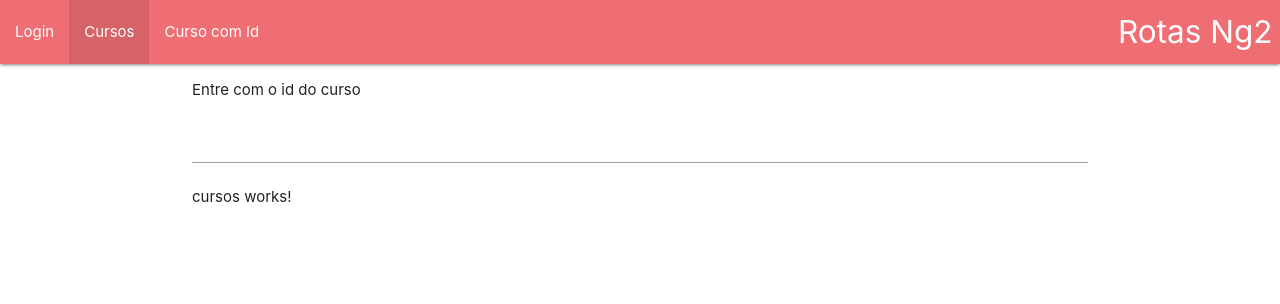
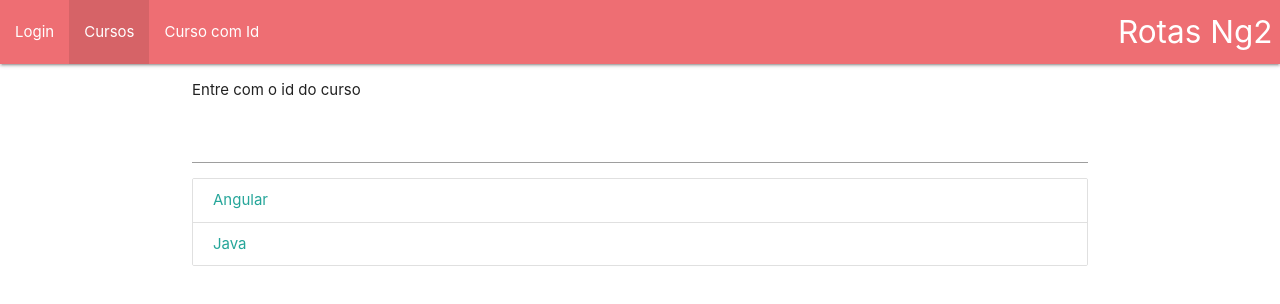
Before and after one commit to roneison85/curso-angular-rotas, an Angular app: page /cursos in a window 1280 px wide. Shown: the top 304 px of the page. Built offline with nearby package versions, Linux system fonts and the light colour scheme.

Commit message:
Rotas imperativas: Redirecionamento via codigo

```diff
--- a/src/app/app.routing.ts
+++ b/src/app/app.routing.ts
@@ -5,11 +5,13 @@
 import { HomeComponent } from './home/home.component';
 import { CursosComponent } from './cursos/cursos.component';
 import { LoginComponent } from './login/login.component';
+import { CursoNaoEncontradoComponent } from './curso-nao-encontrado/curso-nao-encontrado.component';
 
 const APP_ROUTES: Routes = [
     { path: 'cursos', component: CursosComponent },
     { path: 'curso/:id', component: CursoDetalheComponent },
     { path: 'login', component: LoginComponent },
+    { path: 'naoEncontrado', component: CursoNaoEncontradoComponent },
     { path: '', component: HomeComponent }
 ];
 
--- a/src/app/curso-detalhe/curso-detalhe.component.html
+++ b/src/app/curso-detalhe/curso-detalhe.component.html
@@ -1,3 +1,5 @@
 <p>
   Id: {{ id }}
 </p>
+
+<p>Curso: {{ curso?.nome }}</p>
--- a/src/app/curso-detalhe/curso-detalhe.component.ts
+++ b/src/app/curso-detalhe/curso-detalhe.component.ts
@@ -1,6 +1,7 @@
 import { Component, OnInit } from '@angular/core';
-import { ActivatedRoute } from '@angular/router';
+import { ActivatedRoute, Router } from '@angular/router';
 import { Subscription } from 'rxjs';
+import { CursosService } from '../cursos/cursos.service';
 
 @Component({
   selector: 'app-curso-detalhe',
@@ -9,10 +10,14 @@
 })
 export class CursoDetalheComponent implements OnInit {
 
-  id: string;
+  id: number;
   inscricao: Subscription;
+  curso: any;
 
-  constructor(private route: ActivatedRoute) {
+  constructor(
+    private route: ActivatedRoute,
+    private router: Router,
+    private cursoService: CursosService) {
     //this.id = this.route.snapshot.params['id'];
   }
 
@@ -20,6 +25,12 @@
     this.inscricao = this.route.params.subscribe(
       (params: any) => {
         this.id = params['id'];
+
+        this.curso = this.cursoService.getCurso(this.id);
+
+        if(this.curso == null){
+          this.router.navigate(['/naoEncontrado'])
+        }
       }
     );
   }
--- /dev/null
+++ b/src/app/curso-nao-encontrado/curso-nao-encontrado.component.html
@@ -0,0 +1,3 @@
+<p>
+  curso-nao-encontrado works!
+</p>
--- /dev/null
+++ b/src/app/curso-nao-encontrado/curso-nao-encontrado.component.ts
@@ -0,0 +1,15 @@
+import { Component, OnInit } from '@angular/core';
+
+@Component({
+  selector: 'app-curso-nao-encontrado',
+  templateUrl: './curso-nao-encontrado.component.html',
+  styleUrls: ['./curso-nao-encontrado.component.css']
+})
+export class CursoNaoEncontradoComponent implements OnInit {
+
+  constructor() { }
+
+  ngOnInit() {
+  }
+
+}
--- a/src/app/cursos/cursos.component.html
+++ b/src/app/cursos/cursos.component.html
@@ -1,3 +1,5 @@
-<p>
-  cursos works!
-</p>
+<div class="collection">
+  <a class="collection-item"
+    *ngFor="let curso of cursos"
+    [routerLink]="['/curso', curso.id]">{{ curso.nome }}</a>
+</div>
--- a/src/app/cursos/cursos.component.ts
+++ b/src/app/cursos/cursos.component.ts
@@ -1,4 +1,5 @@
 import { Component, OnInit } from '@angular/core';
+import { CursosService } from './cursos.service';
 
 @Component({
   selector: 'app-cursos',
@@ -7,9 +8,14 @@
 })
 export class CursosComponent implements OnInit {
 
-  constructor() { }
+  cursos: any[];
+
+  constructor(private cursosService: CursosService) {
+
+  }
 
   ngOnInit() {
+    this.cursos = this.cursosService.getCursos();
   }
 
 }
--- /dev/null
+++ b/src/app/cursos/cursos.service.ts
@@ -0,0 +1,25 @@
+import { Injectable } from '@angular/core';
+
+@Injectable()
+export class CursosService {
+
+  getCursos(){
+    return [
+      { id: 1, nome: 'Angular' },
+      { id: 2, nome: 'Java' }
+    ];
+  }
+
+  getCurso(id: number){
+    let cursos = this.getCursos();
+    for(let i = 0; i < cursos.length; i++){
+      let curso = cursos[i];
+      if(curso.id == id){
+        return curso;
+      }
+    }
+    return null;
+  }
+
+  constructor() { }
+}
```
Also changed, not shown: src/app/app.module.ts (+5 -2 lines), src/app/curso-nao-encontrado/curso-nao-encontrado.component.css (added), 2 other files (tests, documents, lock files or other folders).
